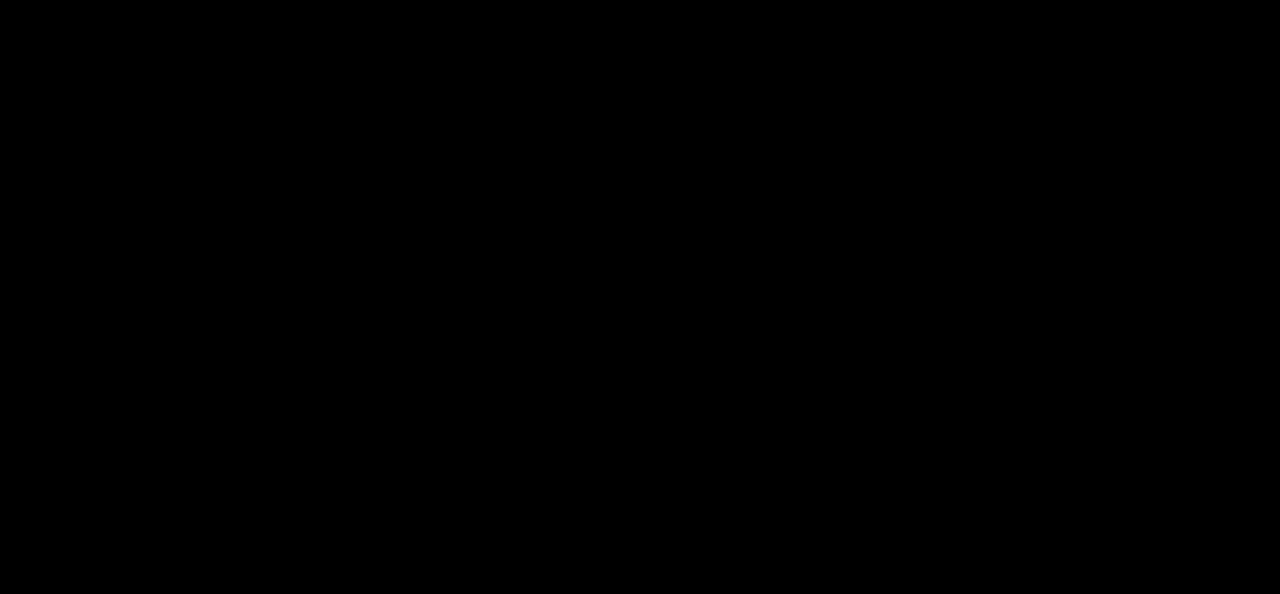
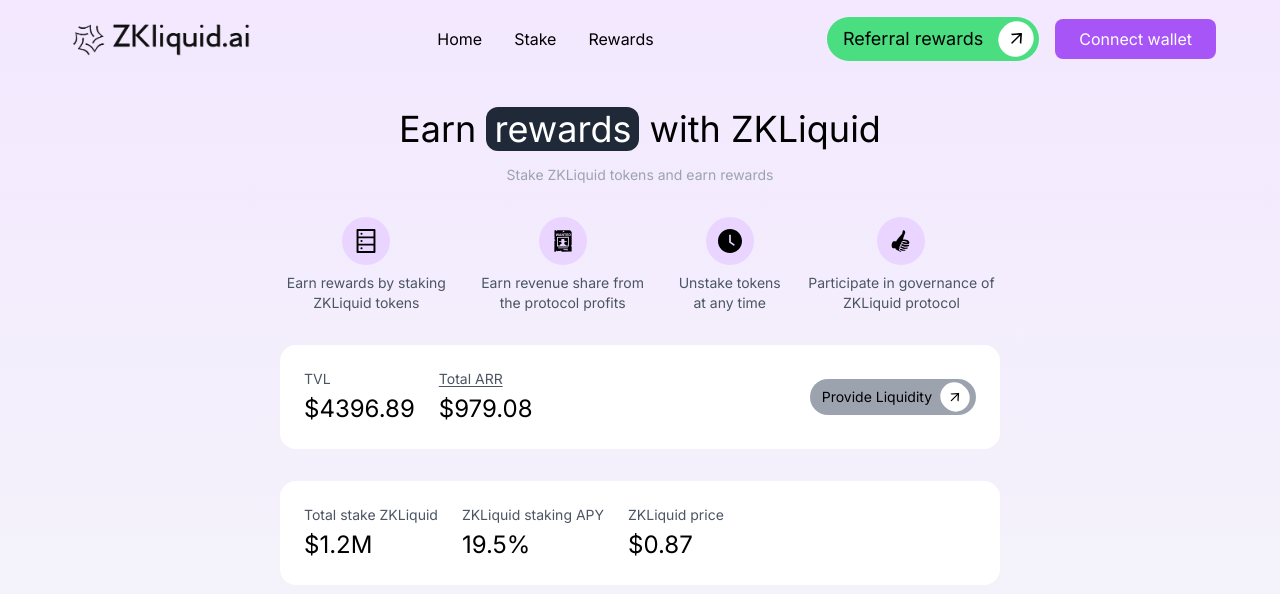
Before and after one commit to mukeshkuiry/Neoalpha, a Next.js app: page /staking in a window 1280 px wide. Before the commit this address had no page. Shown: the top 594 px of the page. Built offline with nearby package versions, Linux system fonts and the light colour scheme.

Commit message:
stake done

```diff
--- /dev/null
+++ b/app/staking/layout.tsx
@@ -0,0 +1,10 @@
+import Navbar from "@/components/Dashboard/Navbar";
+
+export default function Layout(props: { children: React.ReactNode }) {
+  return (
+    <div className="bg-gradient-to-b from-[#f3e8ff] to-[#f4f6f9] px-2 lg:px-10 text-black min-h-screen">
+      <Navbar />
+      {props.children}
+    </div>
+  );
+}
--- /dev/null
+++ b/app/staking/page.tsx
@@ -0,0 +1,60 @@
+import RewardsSteps from "@/components/Steps";
+import { ArrowUpOutlined, DollarCircleFilled } from "@ant-design/icons";
+import { Segmented, Tooltip } from "antd";
+import { FaNetworkWired } from "react-icons/fa";
+
+export default function Page() {
+  return (
+    <div className="px-60 text-center">
+      <div className="flex flex-col items-center justify-center gap-4 mt-8">
+        <h1 className="text-4xl">Earn <span className="bg-gray-800 text-white px-2 rounded-xl">rewards</span> with ZKLiquid</h1>
+        <p className="text-gray-400 text-sm">
+          Stake ZKLiquid tokens and earn rewards
+        </p>
+      </div>
+      <RewardsSteps />
+      <div className="p-6 rounded-2xl bg-white flex justify-between items-center mt-8 text-start">
+        <div className="flex items-center gap-6">
+          <div>
+            <p className="text-sm text-gray-600">TVL</p>
+            <h1 className="text-2xl mt-1">$4396.89</h1>
+          </div>
+          <div>
+            <p className="text-sm text-gray-600 underline underline-offset-2">
+              Total ARR
+            </p>
+            <h1 className="text-2xl mt-1">$979.08</h1>
+          </div>
+        </div>
+        <Tooltip title="Coming soon">
+            <div className="flex items-center bg-gray-400 hover:bg-gray-500 hover:scale-105 transition-all cursor-pointer h-fit text-black text-sm pr-1.5 p-1 pl-3 rounded-full">
+              <p>Provide Liquidity </p>{" "}
+              <p className="bg-white text-black p-1 px-2 ml-2 rounded-full rotate-45 hover:rotate-90 transition-all">
+                <ArrowUpOutlined />
+              </p>
+            </div>
+          </Tooltip>
+      </div>
+      <div className="p-6 rounded-2xl bg-white flex justify-between items-center mt-8 text-start">
+        <div className="flex items-center gap-6">
+          <div>
+            <p className="text-sm text-gray-600">Total stake ZKLiquid</p>
+            <h1 className="text-2xl mt-1">$1.2M</h1>
+          </div>
+          <div>
+            <p className="text-sm text-gray-600">
+              ZKLiquid staking APY
+            </p>
+            <h1 className="text-2xl mt-1">19.5%</h1>
+          </div>
+          <div>
+            <p className="text-sm text-gray-600">
+              ZKLiquid price
+            </p>
+            <h1 className="text-2xl mt-1">$0.87</h1>
+          </div>
+        </div>
+        </div>
+    </div>
+  );
+}
--- a/components/Dashboard/Navbar.tsx
+++ b/components/Dashboard/Navbar.tsx
@@ -39,6 +39,27 @@
         height={100}
         alt="Logo"
       />
+
+      <div className="flex gap-4">
+        <p
+          onClick={() => router.push("/app")}
+          className="cursor-pointer hover:text-gray-600 hover:bg-purple-200 rounded-full p-2 transition-all"
+        >
+          Home
+        </p>
+        <p
+          onClick={() => router.push("/staking")}
+          className="cursor-pointer hover:text-gray-600 hover:bg-purple-200 rounded-full p-2 transition-all"
+        >
+          Stake
+        </p>
+        <p
+          onClick={() => {}}
+          className="cursor-pointer hover:text-gray-600 hover:bg-purple-200 rounded-full p-2 transition-all"
+        >
+          Rewards
+        </p>
+      </div>
 
       <div className="flex justify-between items-center w-full lg:w-auto">
         <div
--- /dev/null
+++ b/components/Steps.tsx
@@ -0,0 +1,42 @@
+import { ClockCircleFilled, DatabaseOutlined } from "@ant-design/icons";
+import React from "react";
+import { GiThumbUp, GiWantedReward } from "react-icons/gi";
+
+const steps = [
+  {
+    title: "Earn rewards by staking ZKLiquid tokens",
+    icon: <DatabaseOutlined />,
+  },
+  {
+    title: "Earn revenue share from the protocol profits",
+    icon: <GiWantedReward />,
+  },
+  {
+    title: "Unstake tokens at any time",
+    icon: <ClockCircleFilled />,
+  },
+  {
+    title: "Participate in governance of ZKLiquid protocol",
+    icon: <GiThumbUp />,
+  },
+];
+
+const RewardsSteps: React.FC = () => {
+  return (
+      <div className="flex flex-col lg:flex-row gap-4  items-center justify-between text-sm mt-8">
+        {steps.map((step, index) => (
+          <div
+            key={index}
+            className="flex flex-col items-center justify-center gap-2"
+          >
+            <div className="flex items-center justify-center p-3 text-2xl bg-purple-200 text-black rounded-full">
+              {step.icon}
+            </div>
+            <p className="text-gray-600">{step.title}</p>
+          </div>
+        ))}
+      </div>
+  );
+};
+
+export default RewardsSteps;
```
Also changed, not shown: app/vault/[name]/page.tsx (indentation only), public/asses.png (deleted), public/asses.webp (deleted).
